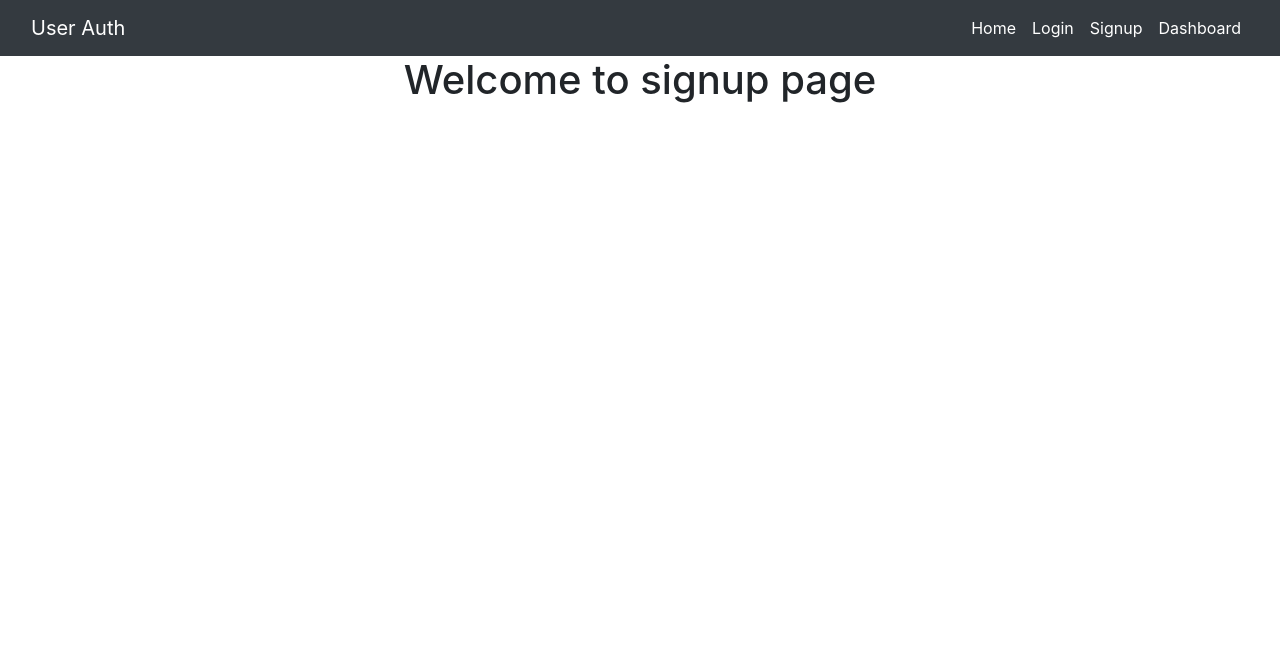
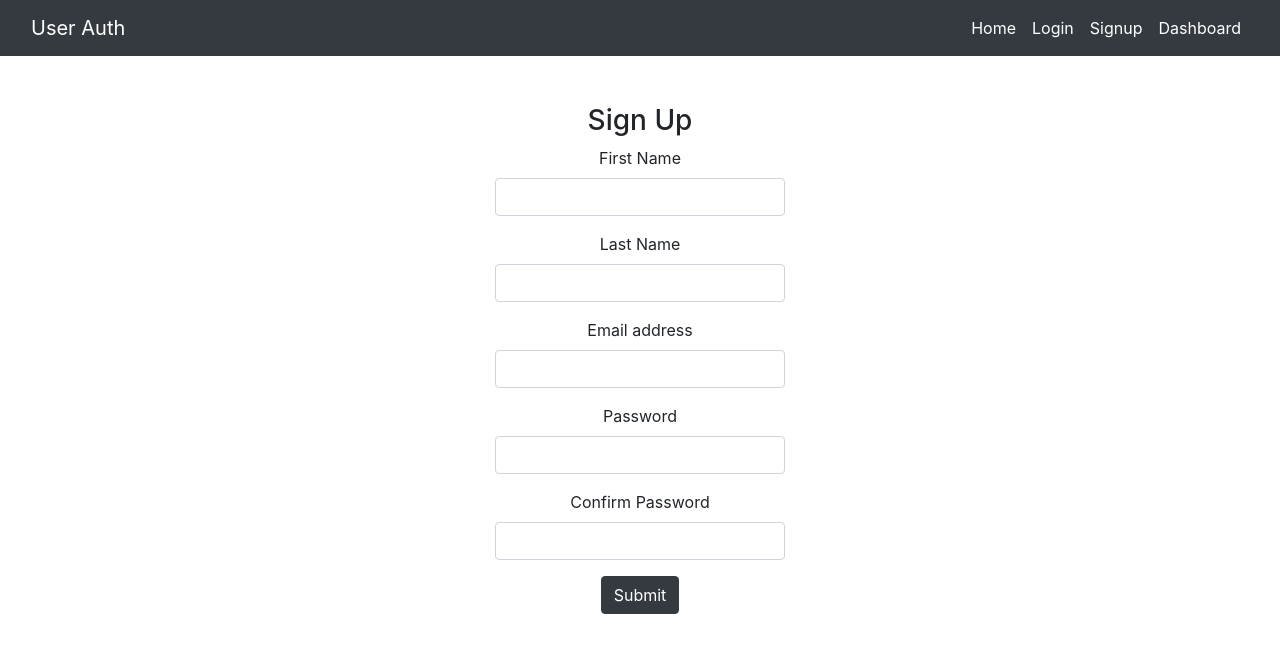
Before and after one commit to MakarandPundlik/BlogPost, a React (Create React App) app in the folder frontend_mod/: page /signup in a window 1280 px wide. Shown: the top 652 px of the page. Built offline with nearby package versions, Linux system fonts and the light colour scheme.

Commit message:
added user auth

```diff
--- a/frontend_mod/src/components/Homepage.jsx
+++ b/frontend_mod/src/components/Homepage.jsx
@@ -1,11 +1,16 @@
-import React from 'react';
+import React, { useEffect } from 'react';
 import Formrow from './Formrow';
 import users from './Userdata';
+import getUsers from '../services/Users';
 function Homepage(props) {
     // const darkTable = "table-dark ";
     // const lightTable = "table-light ";
     // const dark = "text-white"
     // const light = "text-dark"
+    useEffect(()=>{
+       getUsers();
+
+    },[]);
     return (
         <div>
 
--- a/frontend_mod/src/components/Login.jsx
+++ b/frontend_mod/src/components/Login.jsx
@@ -2,8 +2,22 @@ import React from 'react';
 
 function Login(props) {
     return (
-        <div>
-            <h1>Welcome to login page</h1>
+        <div className="container col-md-3 col-sm-8 my-5">
+            <h3>Log In</h3>
+            <form>
+
+                <div class="mb-3">
+                    <label class="form-label">Email address</label>
+                    <input type="email" class="form-control" id="email" aria-describedby="emailHelp" />
+
+                </div>
+                <div class="mb-3">
+                    <label class="form-label">Password</label>
+                    <input type="password" class="form-control" id="password" />
+                </div>
+
+                <button type="submit" class="btn btn-dark">Submit</button>
+            </form>
         </div>
     );
 }
--- a/frontend_mod/src/components/Signup.jsx
+++ b/frontend_mod/src/components/Signup.jsx
@@ -1,9 +1,54 @@
-import React from 'react';
-
+import React, { useState } from 'react';
+import Validator from '../services/Validator';
 function Signup(props) {
+    let [state, setState] = useState({
+        email: '',
+        password: '',
+        conpassword: '',
+        firstname: '',
+        lastname: ''
+    })
+    const handleChange = (e) => {
+        setState({ ...state, [e.target.id]: e.target.value })
+    }
+    const handleSubmit = () =>{
+        let profile = {};
+        profile.email=state.email;
+        profile.password=state.password;
+        profile.conpassword=state.conpassword;
+        profile
+    }
     return (
         <div>
-             <h1>Welcome to signup page</h1>
+            <div className="container col-md-3 col-sm-8 my-5" onChange={() => handleChange}>
+                <h3>Sign Up</h3>
+                <form>
+                    <div class="mb-3">
+                        <label class="form-label">First Name</label>
+                        <input type="text" class="form-control" id="firstname" />
+
+                    </div>
+                    <div class="mb-3">
+                        <label class="form-label">Last Name</label>
+                        <input type="text" class="form-control" id="lastname" />
+
+                    </div>
+                    <div class="mb-3">
+                        <label class="form-label">Email address</label>
+                        <input type="email" class="form-control" id="email" />
+
+                    </div>
+                    <div class="mb-3">
+                        <label class="form-label">Password</label>
+                        <input type="password" class="form-control" id="password" />
+                    </div>
+                    <div class="mb-3">
+                        <label class="form-label">Confirm Password</label>
+                        <input type="password" class="form-control" id="conpassword" />
+                    </div>
+                    <button type="submit" class="btn btn-dark">Submit</button>
+                </form>
+            </div>
         </div>
     );
 }
--- /dev/null
+++ b/frontend_mod/src/services/Users.js
@@ -0,0 +1,11 @@
+import axios from 'axios';
+const API_URL = 'http://localhost:2020'
+const getUsers = async()=>{
+    let users =[];
+    users = await axios.get(`${API_URL}/`)
+    .then(()=>console.log('got total users'))
+    .catch(err=>console.log(err));
+
+
+}
+export default getUsers;
--- /dev/null
+++ b/frontend_mod/src/services/Validator.js
@@ -0,0 +1,32 @@
+const Validator = (profile) => {
+    if (!profile.email || !profile.password || !profile.firstname || !profile.lastname || !profile.congpassword)
+        return {
+            msg: 'All fileds are mandatory',
+            status: false
+        }
+
+    else if (!/^[a-zA-Z0-9.!#$%&'*+/=?^_`{|}~-]+@[a-zA-Z0-9-]+(?:\.[a-zA-Z0-9-]+)*$/.test(profile.email))
+        return {
+            msg: 'Please enter valid email id',
+            status: false
+        }
+    else if (profile.password.length < 6)
+        return {
+
+            msg: 'Password must be longer than 6 characters',
+            status: false
+
+        }
+    else if (profile.password !== profile.congpassword)
+        return {
+            msg: 'Please re enter your password',
+            status: false
+        }
+        else
+        return {
+            msg: 'All fields seems to be okay',
+            status: true
+        }
+}
+
+export default Validator;
```
